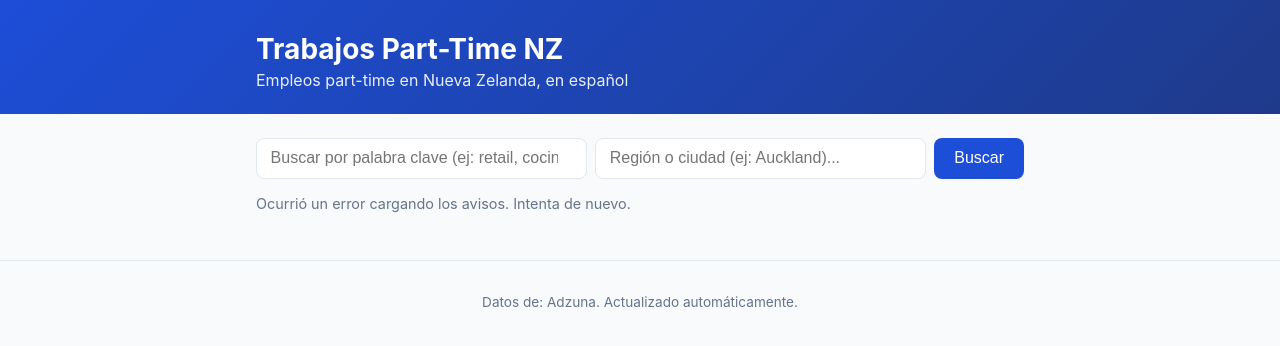
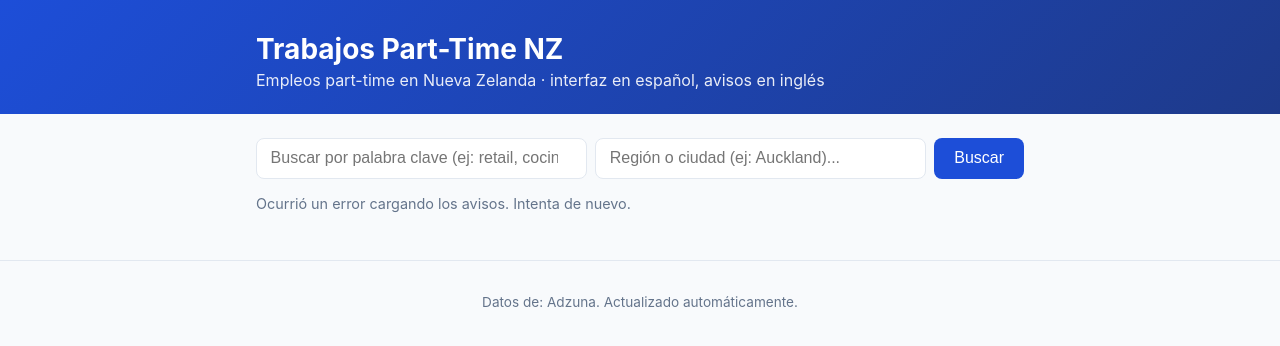
Before and after one commit to JorgePato2018/trabajos-parttime-nz, a website: page public/index.html in a window 1280 px wide. Drawn offline with Linux system fonts and the light colour scheme; no server answers.

Commit message:
Update index.html

```diff
--- a/public/index.html
+++ b/public/index.html
@@ -4,7 +4,7 @@
   <meta charset="UTF-8" />
   <meta name="viewport" content="width=device-width, initial-scale=1.0" />
   <title>Trabajos Part-Time NZ</title>
-  <meta name="description" content="Avisos de trabajos part-time en Nueva Zelanda, en español." />
+  <meta name="description" content="Avisos de trabajos part-time en Nueva Zelanda. Interfaz en español, avisos tal como los publica cada empleador (mayormente en inglés)." />
   <meta name="theme-color" content="#1d4ed8" />
   <link rel="manifest" href="/manifest.webmanifest" />
   <link rel="icon" href="/icons/icon-192.png" />
@@ -14,7 +14,7 @@
   <header class="site-header">
     <div class="container header-inner">
       <h1>Trabajos Part-Time NZ</h1>
-      <p class="tagline">Empleos part-time en Nueva Zelanda, en español</p>
+      <p class="tagline">Empleos part-time en Nueva Zelanda · interfaz en español, avisos en inglés</p>
     </div>
   </header>
 
```
